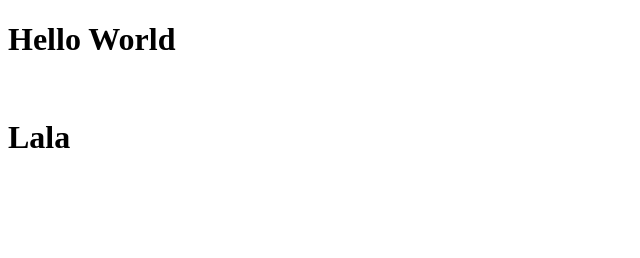
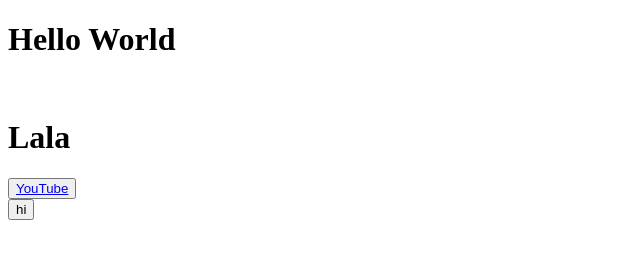
Before and after one commit to Kadan2411/kaka, a plain HTML site: page index.html in a window 1280 px wide. Shown: the whole page, without its empty margins (0-640 px from the left). Drawn offline with Linux system fonts and the light colour scheme.

Commit message:
Update index.html
fff

```diff
--- a/index.html
+++ b/index.html
@@ -8,5 +8,10 @@
     <h1>Hello World</h1>
     <br>
     <h1>Lala</h1>
+    <button type="button" name="button">
+      <a href="https://youtube.com">YouTube</a>
+    </button>
+    <br>
+    <button type="button" name="button">hi</button>
   </body>
 </html>
```
